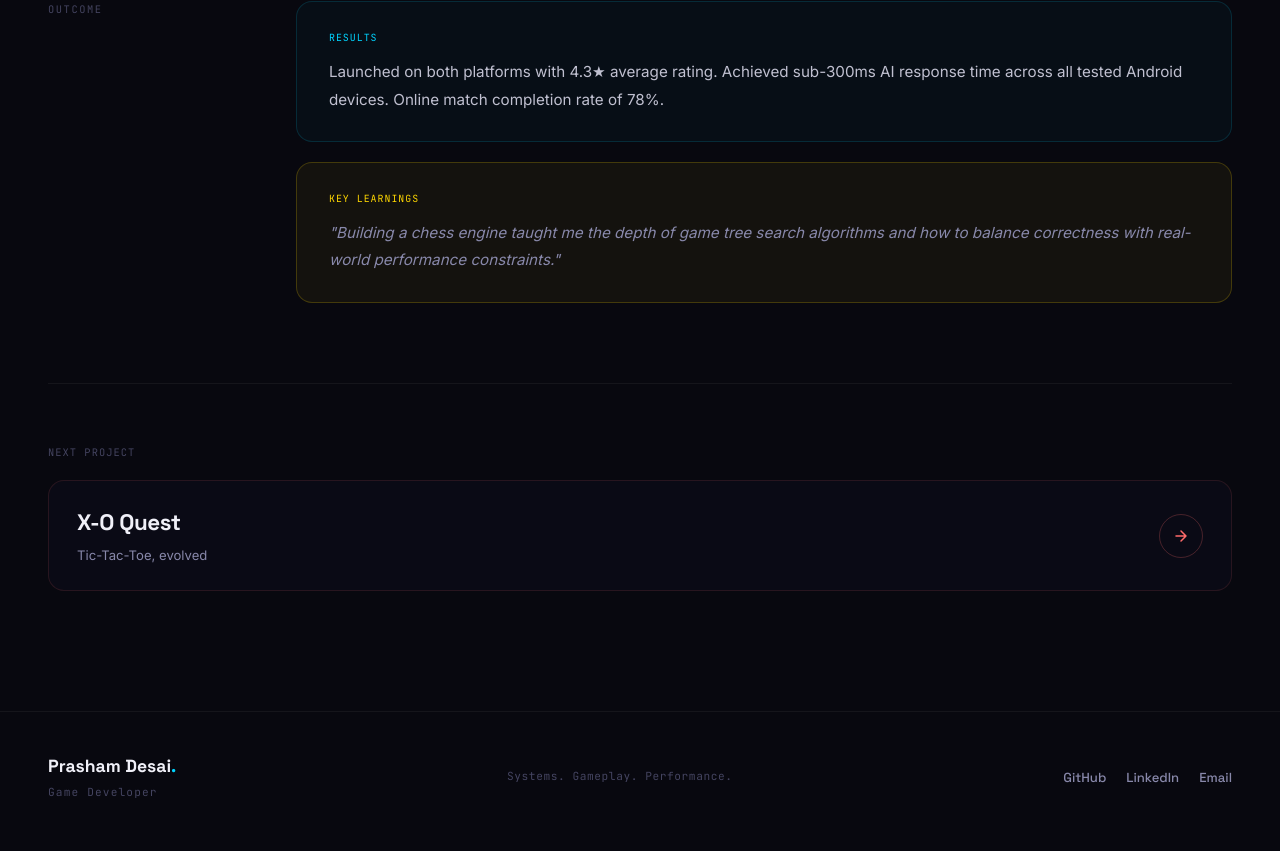
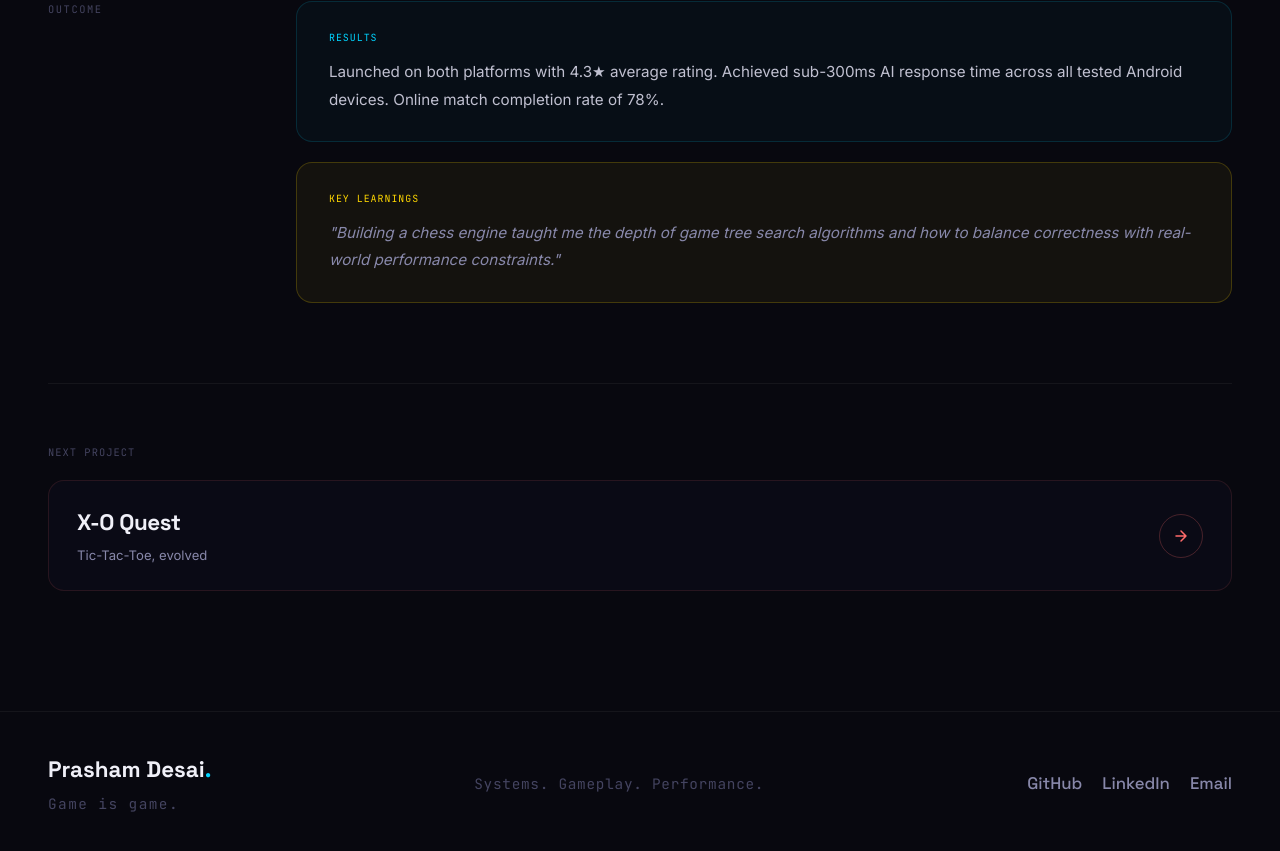
Before and after one commit to Prasham-Desai/Portfolio, a React (Create React App) app: page /project/chesstrix in a window 1280 px wide. Shown: the part 2996-3847 px from the top of the page. Built offline with nearby package versions, Linux system fonts and the light colour scheme.

Commit message:
Content Update and Layout changes

```diff
--- a/src/components/About.jsx
+++ b/src/components/About.jsx
@@ -187,16 +187,6 @@ const About = () => {
           {/* Right: Timeline */}
           <div>
             <div style={{ position: 'relative' }}>
-              {/* Vertical line */}
-              <div style={{
-                position: 'absolute',
-                left: 16,
-                top: 16, /* Centers the line start inside the 33px tall first dot */
-                bottom: 0,
-                width: 1,
-                background: 'linear-gradient(to bottom, rgba(0,212,255,0.4), rgba(0,212,255,0.05))',
-              }} />
-
               {timelineItems.map((item, i) => (
                 <motion.div
                   key={item.year}
@@ -211,6 +201,19 @@ const About = () => {
                     position: 'relative',
                   }}
                 >
+                  {/* Segment line to next node */}
+                  {i < timelineItems.length - 1 && (
+                    <div style={{
+                      position: 'absolute',
+                      left: 16,
+                      top: 16, /* Center of current dot */
+                      bottom: -48, /* Crosses 32px gap + arrives exactly at 16px center of next dot */
+                      width: 1,
+                      background: `linear-gradient(to bottom, ${item.color}80, ${timelineItems[i+1].color}80)`,
+                      zIndex: 0,
+                    }} />
+                  )}
+
                   {/* Dot */}
                   <div style={{
                     width: 33,
--- a/src/components/Footer.jsx
+++ b/src/components/Footer.jsx
@@ -18,7 +18,7 @@ const Footer = () => {
           <div style={{
             fontFamily: "'Space Grotesk', sans-serif",
             fontWeight: 700,
-            fontSize: '1.1rem',
+            fontSize: '1.4rem',
             color: '#f0f0f8',
             marginBottom: 4,
           }}>
@@ -26,17 +26,17 @@ const Footer = () => {
           </div>
           <div style={{
             fontFamily: "'JetBrains Mono', monospace",
-            fontSize: '0.7rem',
+            fontSize: '0.9rem',
             color: '#444460',
             letterSpacing: '0.1em',
           }}>
-            Game Developer
+            Game is game.
           </div>
         </div>
 
         <div style={{
           fontFamily: "'JetBrains Mono', monospace",
-          fontSize: '0.7rem',
+          fontSize: '0.9rem',
           color: '#444460',
           letterSpacing: '0.05em',
           textAlign: 'center',
@@ -58,7 +58,7 @@ const Footer = () => {
               whileHover={{ color: '#00d4ff', y: -2 }}
               style={{
                 fontFamily: "'Space Grotesk', sans-serif",
-                fontSize: '0.82rem',
+                fontSize: '1.05rem',
                 fontWeight: 500,
                 color: '#8888aa',
                 transition: 'all 0.2s ease',
--- a/src/components/Hero.jsx
+++ b/src/components/Hero.jsx
@@ -142,7 +142,7 @@ const Hero = () => {
               {[
                 { value: '7+', label: 'Games Shipped' },
                 { value: '1yr+', label: 'Experience' },
-                { value: '4.4★', label: 'Avg Rating' },
+                { value: '∞', label: 'Bug Solved' },
               ].map(s => (
                 <motion.div key={s.label} whileHover={{ y: -3 }} transition={{ type: 'spring', stiffness: 300 }}>
                   <div style={{
```
